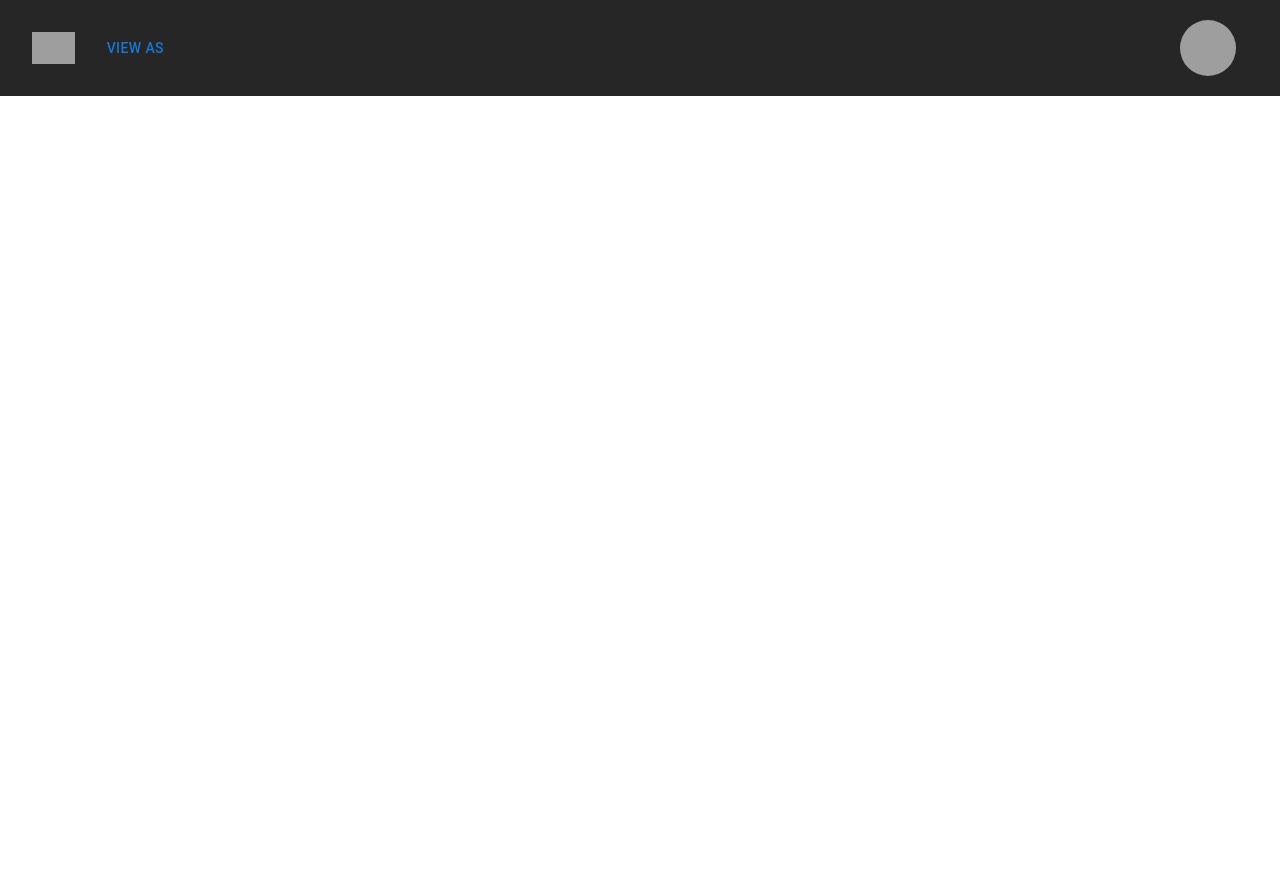
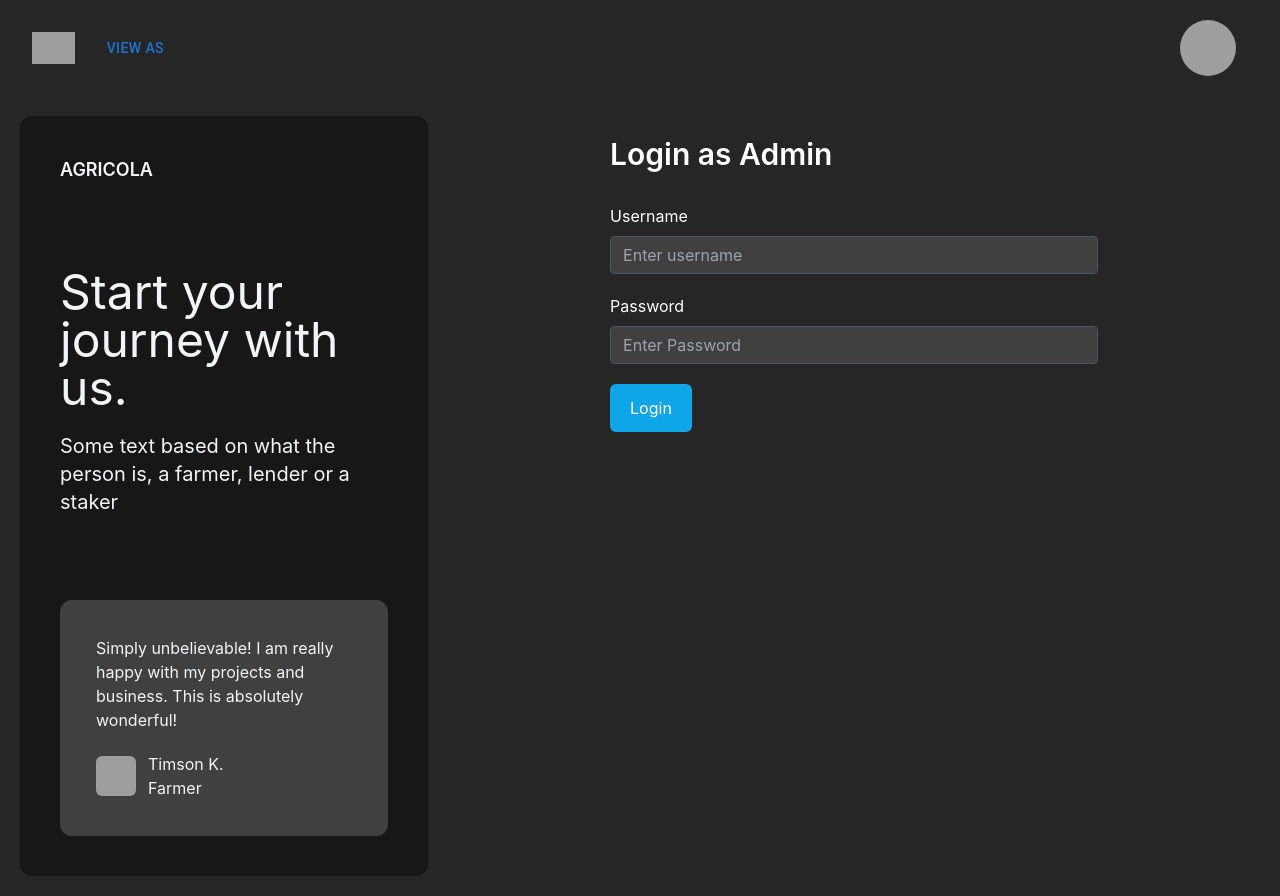
Before and after one commit to Rashita123/agricola, a React (Create React App) app: page /adminlogin in a window 1280 px wide. Before the commit the page ends 800 px from the top, so only its background shows below. Built offline with nearby package versions, Linux system fonts and the light colour scheme; grey boxes are pictures that could not be loaded.

Commit message:
add: admin login page added

```diff
--- a/src/App.js
+++ b/src/App.js
@@ -6,8 +6,8 @@ import {
   Lender,
   Staker,
   Borrower,
-  Admin
 } from "./pages";
+import { Admin, AdminLogin } from "./admin";
 import { Routes, Route } from "react-router-dom";
 import { Navbar } from "./components/global";
 import { USER_PROFILE } from "./utilities/constants";
@@ -23,6 +23,7 @@ function App() {
         <Route path="/stake" element={<Staker />} />
         <Route path="/borrow" element={<Borrower />} />
         <Route path="/admin" element={<Admin/>}/>
+        <Route path="/adminlogin" element={<AdminLogin/>}/>
         <Route
           path={`/${USER_PROFILE.PROFILE_PATH}`}
           element={<ProfilePage />}
--- /dev/null
+++ b/src/admin/AdminLogin.js
@@ -0,0 +1,90 @@
+import { useState } from "react";
+import { useNavigate } from "react-router-dom";
+import { RegisterLeftBar } from "../components/RegisterPage";
+export const AdminLogin = () => {
+    let navigate = useNavigate();
+    const [ username, setUsername ] = useState("");
+    const [ password, setPassword ] = useState("");
+    const [ errorMessage, setErrorMessage ] = useState(null);
+    const handleAdminLogin = () => {
+        if(username === "admin" && password === "admin@123"){
+            setErrorMessage(null);
+            navigate('/admin');
+        }else{
+            setErrorMessage("Wrong Credentials");
+        }
+    }
+    return(
+        <div className="flex flex-row justify-between items-stretch h-screen p-5 bg-neutral-800">
+            <RegisterLeftBar/>
+            <div className="w-2/3 ml-5  rounded-xl">
+            <div className="w-3/5 m-auto flex flex-col justify-around py-5 text-white">
+                <div className="flex flex-col items-start">
+                    <heading className="font-semibold text-3xl mb-3">Login as Admin</heading>
+                </div>
+                    <form className="flex flex-col justify-between items-stretch text-left mt-5">
+                    <div>
+                            <span>Username</span>
+                            <input
+                                value={username}
+                                type="text"
+                                class="
+                                    form-control
+                                    block
+                                    w-full
+                                    px-3
+                                    py-1.5
+                                    text-base
+                                    font-normal
+                                    text-gray-300
+                                    bg-neutral-700 bg-clip-padding
+                                    border border-solid border-gray-600
+                                    rounded
+                                    transition
+                                    ease-in-out
+                                    mt-2
+                                    mb-5
+                                "
+                                id="username"
+                                placeholder="Enter username"
+                                onChange={(e) => setUsername(e.target.value)}
+                                />
+                        </div>
+
+                        <div>
+                            <span>Password</span>
+                            <input
+                                value={password}
+                                type="password"
+                                class="
+                                    form-control
+                                    block
+                                    w-full
+                                    px-3
+                                    py-1.5
+                                    text-base
+                                    font-normal
+                                    text-gray-300
+                                    bg-neutral-700 bg-clip-padding
+                                    border border-solid border-gray-600
+                                    rounded
+                                    transition
+                                    ease-in-out
+                                    mt-2
+                                    mb-5
+                                "
+                                id="Password"
+                                placeholder="Enter Password"
+                                onChange={(e) => setPassword(e.target.value)}
+                                />
+                        </div>
+                        {errorMessage && <span class="text-md text-red-400 mb-5" id="passwordHelp">{errorMessage}</span>}
+                    </form>
+                    <button onClick={handleAdminLogin} className="text-white bg-sky-500 hover:bg-sky-800 hover:text-gray-200 w-fit py-3 px-5 rounded-md"
+                    >Login</button>
+
+                    </div>
+                    </div>
+        </div>
+    )
+}
--- a/src/pages/Admin/Admin.js
+++ b/src/admin/AdminPage.js
@@ -1,4 +1,4 @@
-import { AdminPage } from "../../components/AdminPage/AdminPage"
+import { AdminPage } from "../components/AdminPage/AdminPage"
 export const Admin = () => {
     return(
         <div>
--- /dev/null
+++ b/src/admin/index.js
@@ -0,0 +1,2 @@
+export { Admin } from "./AdminPage";
+export { AdminLogin } from "./AdminLogin";
--- a/src/components/LoginPage/LoginRightBar.js
+++ b/src/components/LoginPage/LoginRightBar.js
@@ -1,5 +1,6 @@
 import { useEffect, useState } from "react";
 import { ethers } from "ethers";
+import { Link } from "react-router-dom";
 import { UseAuthenticationContext } from "../../context/AuthenticationContext";
 import { ACTIONS } from "../../reducers/AuthenticationReducer";
 export const LoginRightBar = () => {
@@ -116,9 +117,8 @@ export const LoginRightBar = () => {
                         </div>
                     </form> */}
 
-                {/* <button className="text-white bg-sky-500 hover:bg-sky-800 hover:text-gray-200 w-fit py-3 px-5 rounded-md"
-                onClick={handleLogin}
-                >Login</button> */}
+                <Link to="/adminlogin"><button className="text-white bg-sky-500 hover:bg-sky-800 hover:text-gray-200 w-fit py-3 px-5 rounded-md"
+                >Login as Admin</button></Link>
             </div>
         </div>
     )
--- a/src/pages/index.js
+++ b/src/pages/index.js
@@ -4,4 +4,3 @@ export { ProfilePage } from "./UserProfile/Profile";
 export { Lender } from "./Lender/Lender";
 export { Borrower } from "./Borrower/Borrower";
 export { Staker } from "./Staker/Staker";
-export { Admin } from "./Admin/Admin";
```
